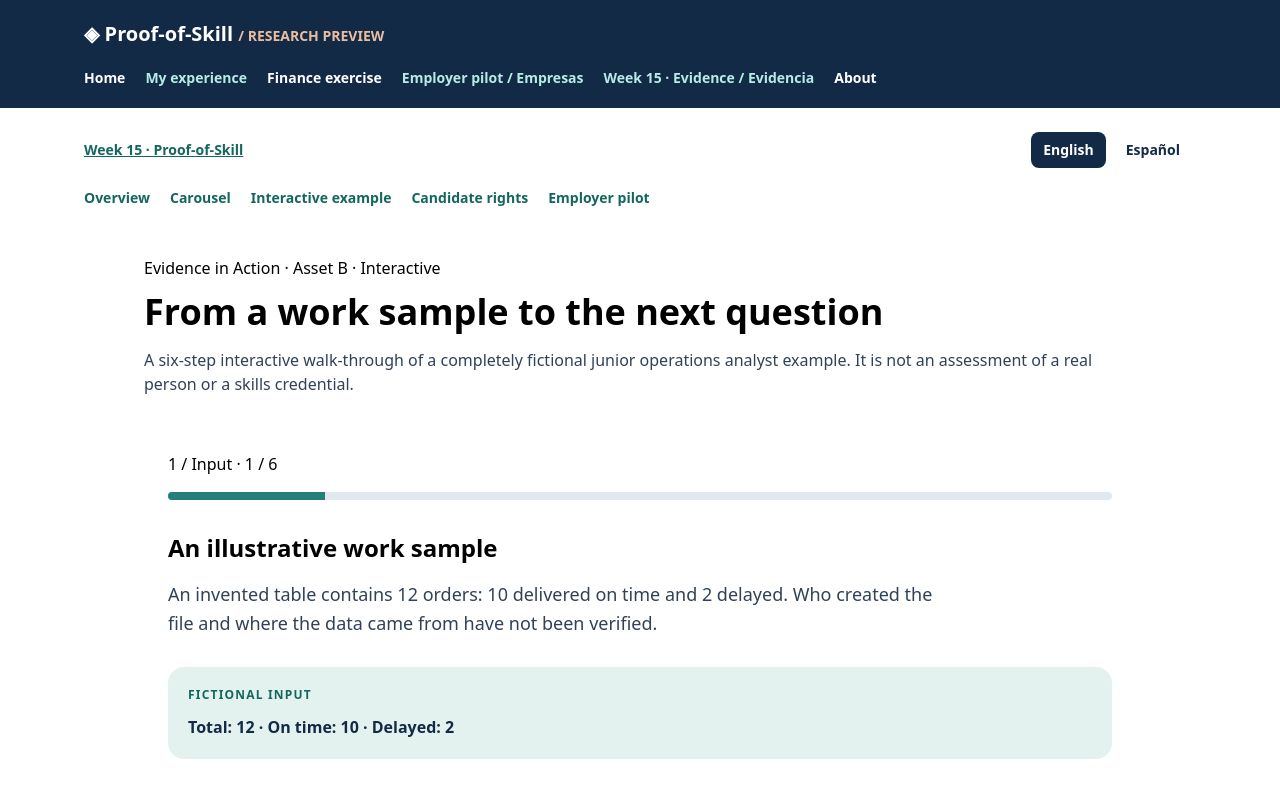
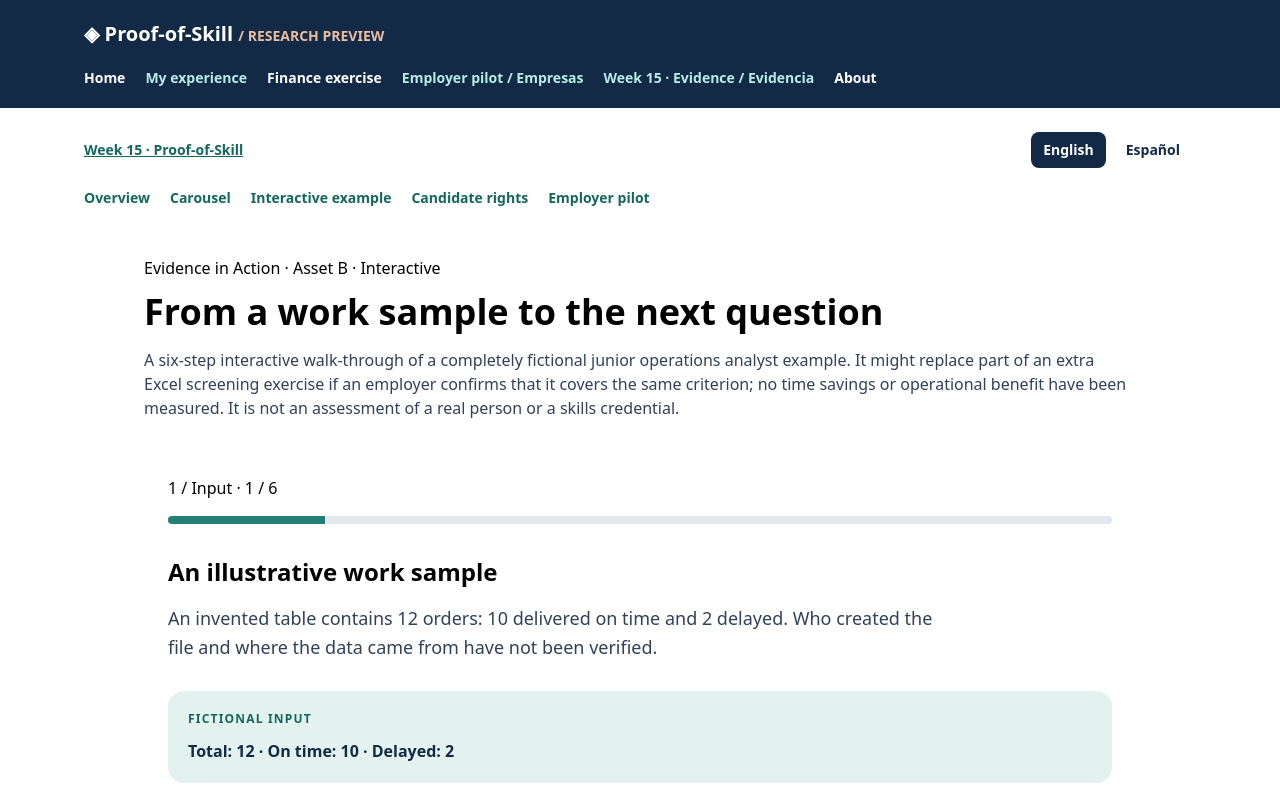
Before and after one commit to hanadagerab/proof-of-skill-week12, a Next.js app: page /week15/evidence in a window 1280 px wide. Shown: the top 800 px of the page. Built offline with nearby package versions, Linux system fonts and the light colour scheme.

Commit message:
fix(week15): bound Excel screening replacement hypothesis in both languages

```diff
--- a/app/week15/evidence/english-evidence.tsx
+++ b/app/week15/evidence/english-evidence.tsx
@@ -10,7 +10,7 @@ const steps=[
 ];
 export default function EnglishEvidence(){const [index,setIndex]=useState(0);const s=steps[index];return <main lang="en" className="mx-auto max-w-5xl px-4 py-12 md:py-20">
 <p className="eyebrow">Evidence in Action · Asset B · Interactive</p><h1 className="mt-3 text-4xl font-black">From a work sample to the next question</h1>
-<p className="mt-4 text-slate-700">A six-step interactive walk-through of a completely fictional junior operations analyst example. It is not an assessment of a real person or a skills credential.</p>
+<p className="mt-4 text-slate-700">A six-step interactive walk-through of a completely fictional junior operations analyst example. It might replace part of an extra Excel screening exercise if an employer confirms that it covers the same criterion; no time savings or operational benefit have been measured. It is not an assessment of a real person or a skills credential.</p>
 <div className="mt-8 rounded-3xl border border-slate-200 bg-white p-6 md:p-10 shadow-sm" aria-live="polite"><p className="eyebrow">{s.tag} · {index+1} / 6</p><div className="mt-4 h-2 overflow-hidden rounded-full bg-slate-200"><div className="h-full bg-[#237F78] transition-all" style={{width:`${(index+1)/6*100}%`}}/></div>
 <h2 className="mt-8 text-2xl md:text-3xl font-black">{s.heading}</h2><p className="mt-4 max-w-3xl text-lg leading-relaxed text-slate-700">{s.body}</p>
 <div className="mt-7 rounded-2xl bg-[#E4F2EF] p-5"><p className="text-xs font-extrabold tracking-widest text-[#14675E] uppercase">{s.label}</p><p className="mt-3 font-semibold text-[#132A47]">{s.note}</p></div>
```
